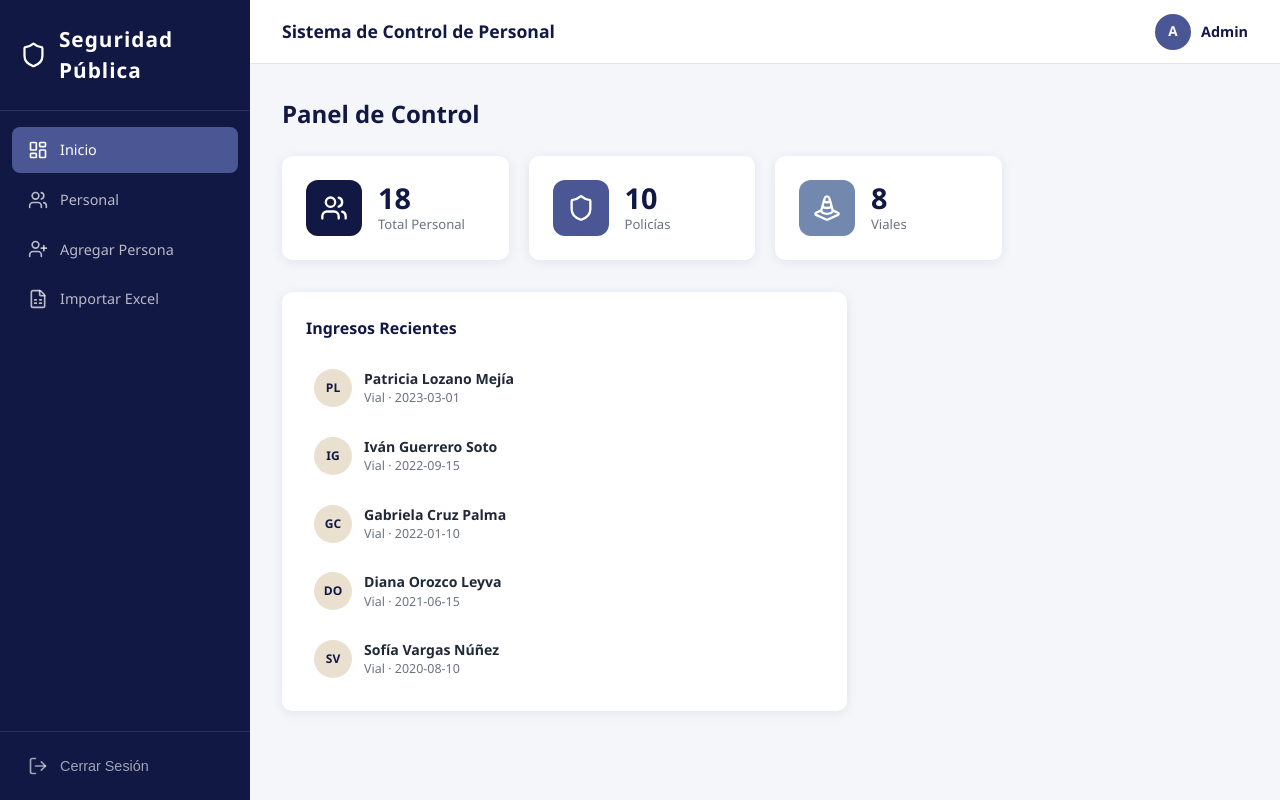
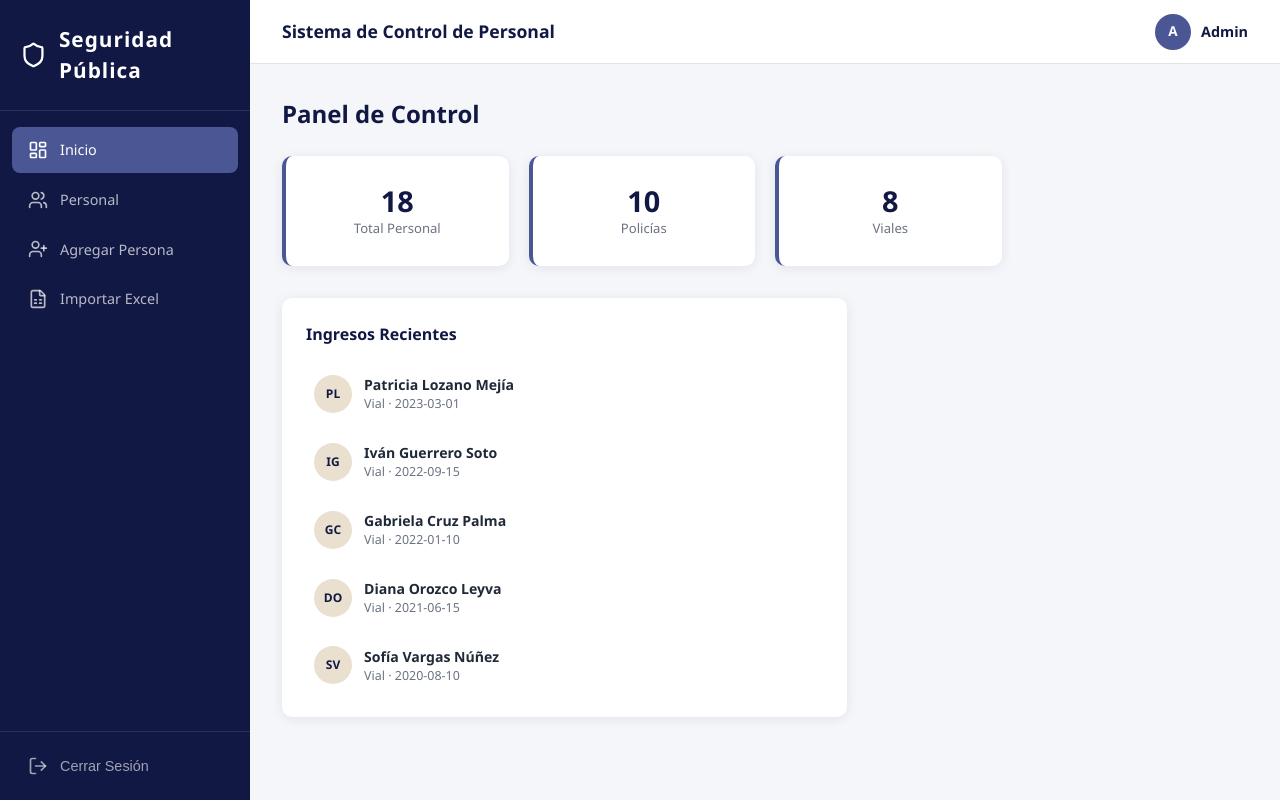
Before and after one commit to DiegoAragon13/Sistema_de_Control_policial, a React (Vite) app: page / in a window 1280 px wide. Both pictures are taken after typing "Sample", "Sample123" into the empty fields and a click on the button "Entrar". Built offline with nearby package versions, Linux system fonts and the light colour scheme.

Commit message:
Quitar iconos de stat cards, dejar solo números

```diff
--- a/src/index.css
+++ b/src/index.css
@@ -406,12 +406,13 @@ body {
 .stat-card {
   background: var(--blanco);
   border-radius: var(--radius);
-  padding: 24px;
+  padding: 28px 24px;
   display: flex;
   align-items: center;
-  gap: 16px;
+  justify-content: center;
   box-shadow: var(--shadow);
   transition: var(--transition);
+  border-left: 4px solid var(--azul-medio);
 }
 
 .stat-card:hover {
@@ -431,6 +432,7 @@ body {
 .stat-info {
   display: flex;
   flex-direction: column;
+  align-items: center;
 }
 
 .stat-number {
--- a/src/pages/Dashboard.jsx
+++ b/src/pages/Dashboard.jsx
@@ -1,4 +1,4 @@
-import { Users, Shield, TrafficCone } from "lucide-react";
+import { Users } from "lucide-react";
 
 function Dashboard({ personal }) {
   const totalPolicias = personal.filter((p) => p.categoria === "Policía").length;
@@ -9,27 +9,18 @@ function Dashboard({ personal }) {
       <h1 className="page-title">Panel de Control</h1>
       <div className="stats-grid">
         <div className="stat-card">
-          <div className="stat-icon" style={{ background: "#111844" }}>
-            <Users size={28} color="#fff" />
-          </div>
           <div className="stat-info">
             <span className="stat-number">{personal.length}</span>
             <span className="stat-label">Total Personal</span>
           </div>
         </div>
         <div className="stat-card">
-          <div className="stat-icon" style={{ background: "#4B5694" }}>
-            <Shield size={28} color="#fff" />
-          </div>
           <div className="stat-info">
             <span className="stat-number">{totalPolicias}</span>
             <span className="stat-label">Policías</span>
           </div>
         </div>
         <div className="stat-card">
-          <div className="stat-icon" style={{ background: "#7288AE" }}>
-            <TrafficCone size={28} color="#fff" />
-          </div>
           <div className="stat-info">
             <span className="stat-number">{totalViales}</span>
             <span className="stat-label">Viales</span>
```
